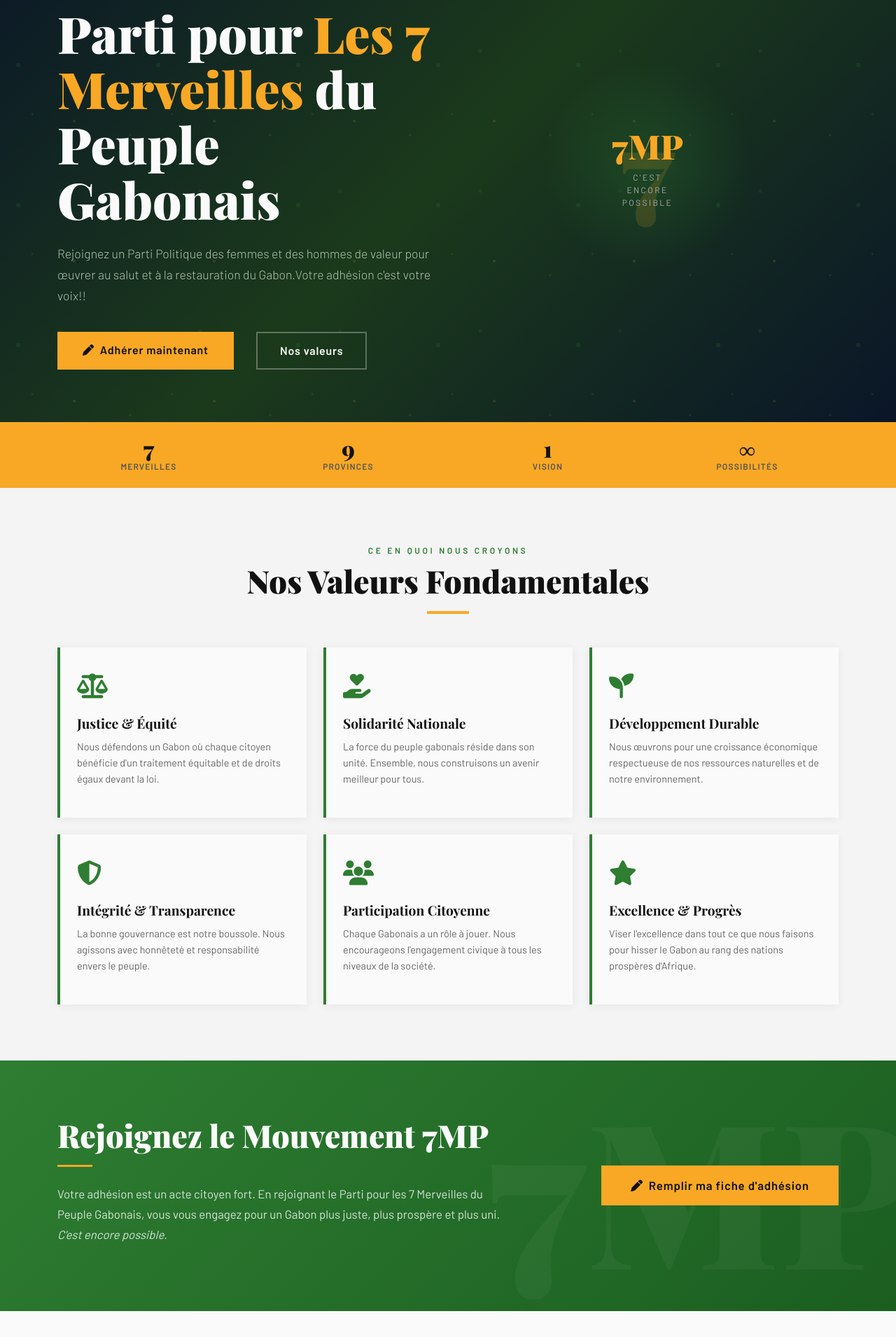
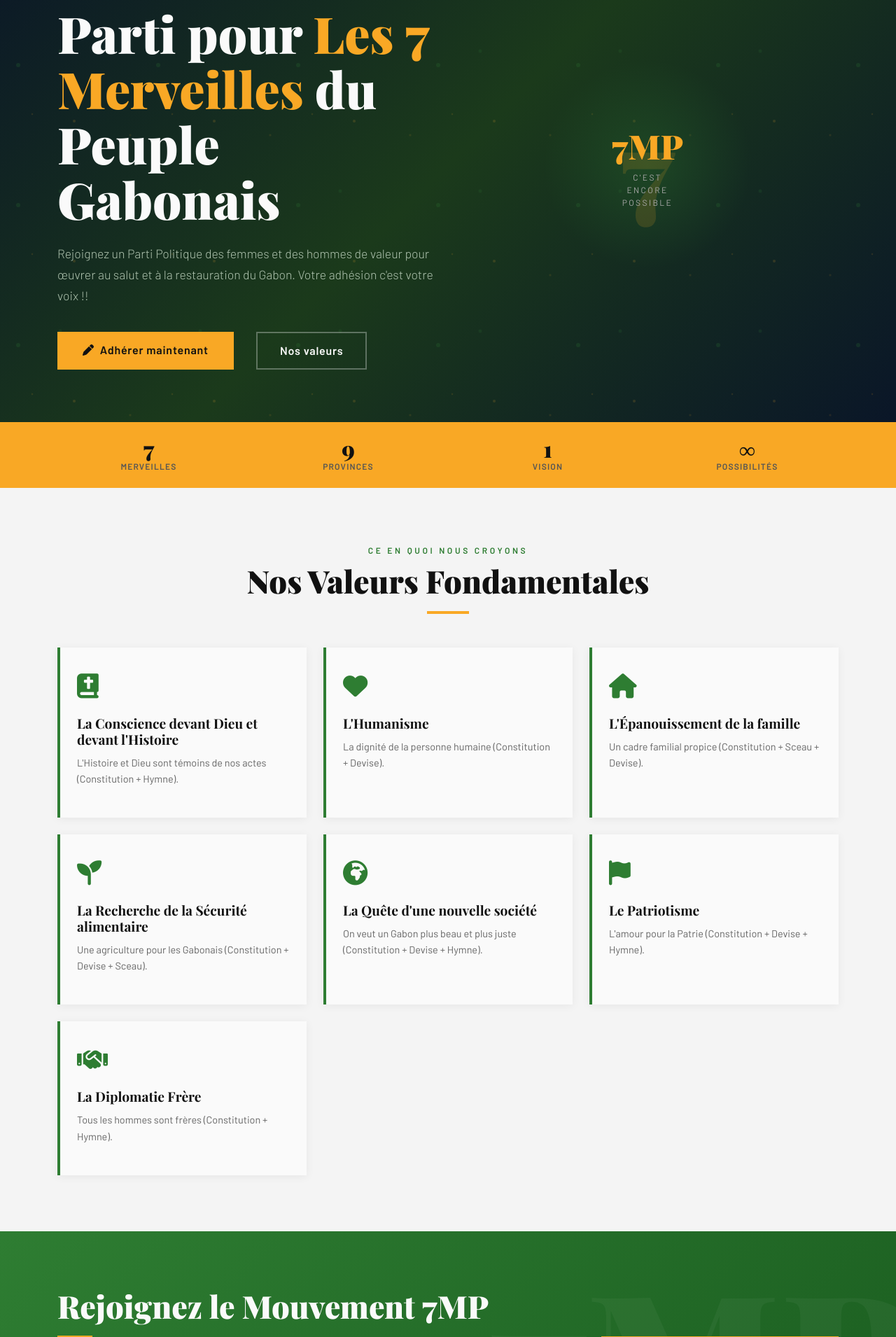
Before and after one commit to Gordon-ben/sitewalni, a Django app: page / in a window 1280 px wide. Shown: the part 216-2126 px from the top of the page at 70% size. Run offline with Django 5.2, Linux system fonts and the light colour scheme; some libraries are stand-ins or nearby versions.

Commit message:
Mise à jour valeurs fondamentales 7MP

```diff
--- a/templates/index.html
+++ b/templates/index.html
@@ -199,11 +199,6 @@
     }
     .step-card h5 { font-weight: 700; margin-bottom: 8px; }
     .step-card p { color: #666; font-size: 0.9rem; line-height: 1.6; }
-    .step-connector {
-      position: absolute; top: 28px; left: calc(50% + 40px);
-      width: calc(100% - 80px); height: 2px;
-      background: linear-gradient(90deg, var(--jaune), var(--vert));
-    }
 
     /* FOOTER */
     footer {
@@ -268,7 +263,7 @@
       <div class="col-lg-6 hero-content">
         <p class="hero-eyebrow"><i class="fas fa-star me-2"></i>C'est Encore Possible</p>
         <h1>Parti pour <span class="accent">Les 7 Merveilles</span> du Peuple Gabonais</h1>
-        <p>Rejoignez un Parti Politique des femmes et des hommes de valeur pour œuvrer au salut et à la restauration du Gabon.Votre adhésion c'est votre voix!!</p>
+        <p>Rejoignez un Parti Politique des femmes et des hommes de valeur pour œuvrer au salut et à la restauration du Gabon. Votre adhésion c'est votre voix !!</p>
         <div class="d-flex flex-wrap gap-3">
           <a href="/formulaire/" class="btn-hero-primary">
             <i class="fas fa-pen me-2"></i>Adhérer maintenant
@@ -325,44 +320,51 @@
     <div class="row g-4">
       <div class="col-md-6 col-lg-4">
         <div class="valeur-card">
-          <div class="valeur-icon"><i class="fas fa-balance-scale"></i></div>
-          <h5>Justice & Équité</h5>
-          <p>Nous défendons un Gabon où chaque citoyen bénéficie d'un traitement équitable et de droits égaux devant la loi.</p>
+          <div class="valeur-icon"><i class="fas fa-bible"></i></div>
+          <h5>La Conscience devant Dieu et devant l'Histoire</h5>
+          <p>L'Histoire et Dieu sont témoins de nos actes (Constitution + Hymne).</p>
         </div>
       </div>
       <div class="col-md-6 col-lg-4">
         <div class="valeur-card">
-          <div class="valeur-icon"><i class="fas fa-hand-holding-heart"></i></div>
-          <h5>Solidarité Nationale</h5>
-          <p>La force du peuple gabonais réside dans son unité. Ensemble, nous construisons un avenir meilleur pour tous.</p>
+          <div class="valeur-icon"><i class="fas fa-heart"></i></div>
+          <h5>L'Humanisme</h5>
+          <p>La dignité de la personne humaine (Constitution + Devise).</p>
+        </div>
+      </div>
+      <div class="col-md-6 col-lg-4">
+        <div class="valeur-card">
+          <div class="valeur-icon"><i class="fas fa-home"></i></div>
+          <h5>L'Épanouissement de la famille</h5>
+          <p>Un cadre familial propice (Constitution + Sceau + Devise).</p>
         </div>
       </div>
       <div class="col-md-6 col-lg-4">
         <div class="valeur-card">
           <div class="valeur-icon"><i class="fas fa-seedling"></i></div>
-          <h5>Développement Durable</h5>
-          <p>Nous œuvrons pour une croissance économique respectueuse de nos ressources naturelles et de notre environnement.</p>
+          <h5>La Recherche de la Sécurité alimentaire</h5>
+          <p>Une agriculture pour les Gabonais (Constitution + Devise + Sceau).</p>
         </div>
       </div>
       <div class="col-md-6 col-lg-4">
         <div class="valeur-card">
-          <div class="valeur-icon"><i class="fas fa-shield-alt"></i></div>
-          <h5>Intégrité & Transparence</h5>
-          <p>La bonne gouvernance est notre boussole. Nous agissons avec honnêteté et responsabilité envers le peuple.</p>
+          <div class="valeur-icon"><i class="fas fa-globe-africa"></i></div>
+          <h5>La Quête d'une nouvelle société</h5>
+          <p>On veut un Gabon plus beau et plus juste (Constitution + Devise + Hymne).</p>
         </div>
       </div>
       <div class="col-md-6 col-lg-4">
         <div class="valeur-card">
-          <div class="valeur-icon"><i class="fas fa-users"></i></div>
-          <h5>Participation Citoyenne</h5>
-          <p>Chaque Gabonais a un rôle à jouer. Nous encourageons l'engagement civique à tous les niveaux de la société.</p>
+          <div class="valeur-icon"><i class="fas fa-flag"></i></div>
+          <h5>Le Patriotisme</h5>
+          <p>L'amour pour la Patrie (Constitution + Devise + Hymne).</p>
         </div>
       </div>
       <div class="col-md-6 col-lg-4">
         <div class="valeur-card">
-          <div class="valeur-icon"><i class="fas fa-star"></i></div>
-          <h5>Excellence & Progrès</h5>
-          <p>Viser l'excellence dans tout ce que nous faisons pour hisser le Gabon au rang des nations prospères d'Afrique.</p>
+          <div class="valeur-icon"><i class="fas fa-handshake"></i></div>
+          <h5>La Diplomatie Frère</h5>
+          <p>Tous les hommes sont frères (Constitution + Hymne).</p>
         </div>
       </div>
     </div>
@@ -459,7 +461,6 @@
 
 <script src="https://cdnjs.cloudflare.com/ajax/libs/bootstrap/5.3.2/js/bootstrap.bundle.min.js"></script>
 <script>
-  // Mobile menu toggle
   const toggleBtn = document.getElementById('menuToggle');
   const mobileMenu = document.getElementById('mobileMenu');
   toggleBtn.addEventListener('click', () => {
@@ -470,7 +471,6 @@
     }
   });
 
-  // Smooth scroll
   document.querySelectorAll('a[href^="#"]').forEach(a => {
     a.addEventListener('click', e => {
       const id = a.getAttribute('href').slice(1);
```
